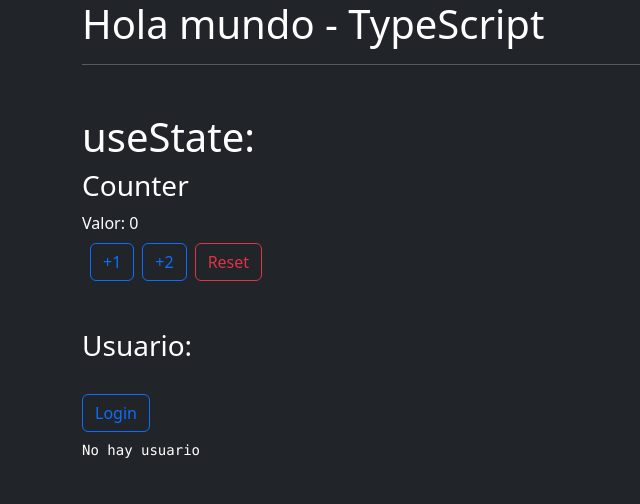
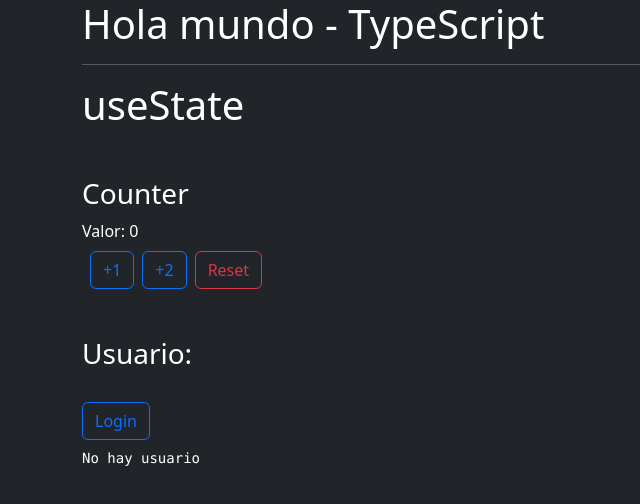
Before and after one commit to axSheru/react-typescript, a React (Create React App) app: page / in a window 1280 px wide. Shown: the top 504 px of the page, without its empty margins (0-640 px from the left). Built offline with nearby package versions, Linux system fonts and the light colour scheme.

Commit message:
FEAT: Added section title to useState section in the app component.

```diff
--- a/src/App.tsx
+++ b/src/App.tsx
@@ -7,6 +7,8 @@
       <h1>Hola mundo - TypeScript</h1>
       <hr />
 
+
+      <h1>useState</h1>
       <Counter />
       <Usuario />
     </>
--- a/src/components/Counter.tsx
+++ b/src/components/Counter.tsx
@@ -10,7 +10,6 @@
 
     return (
         <div className="mt-5">
-            <h1>useState:</h1>
             <h3>Counter</h3>
             <span>Valor: { counter }</span>
             <br />
```
